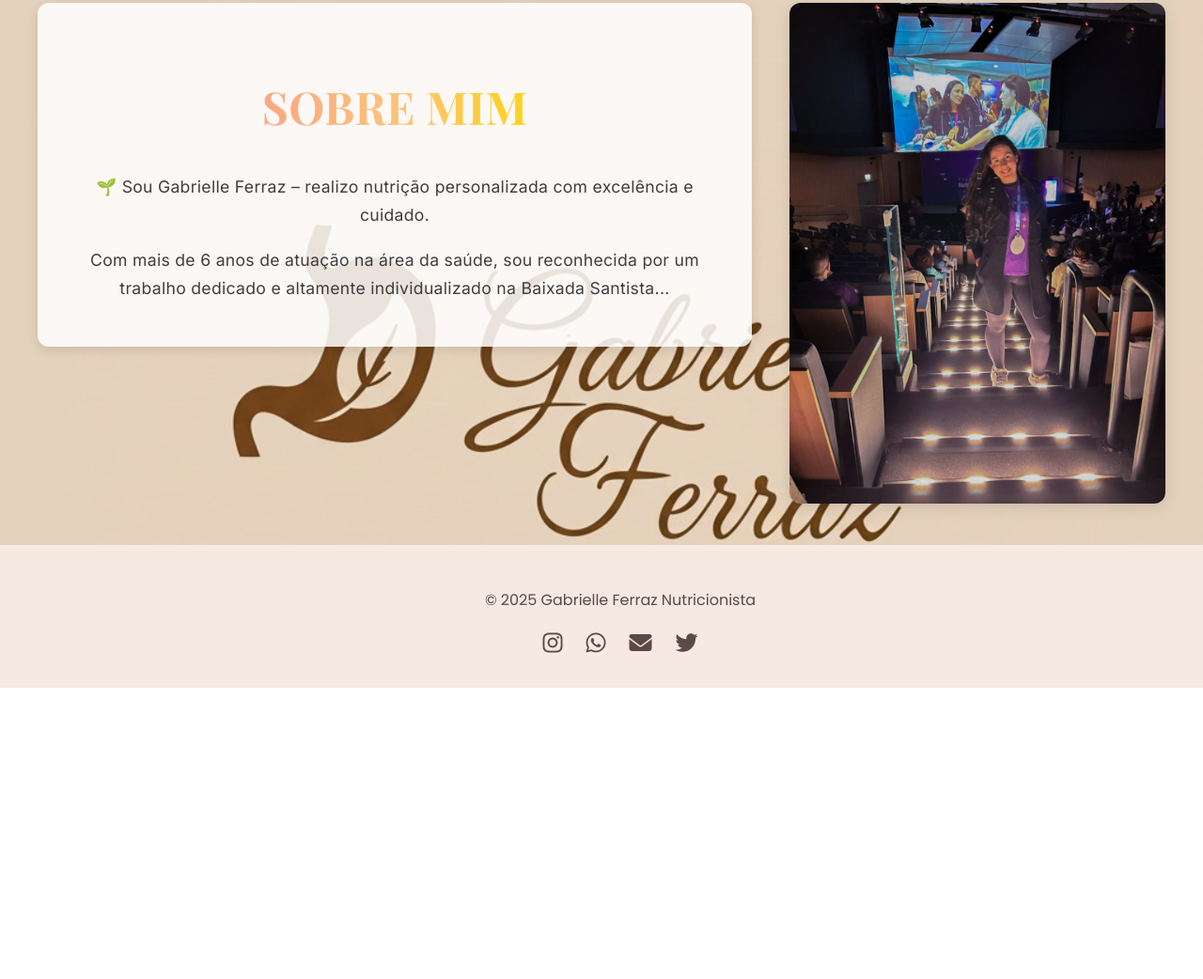
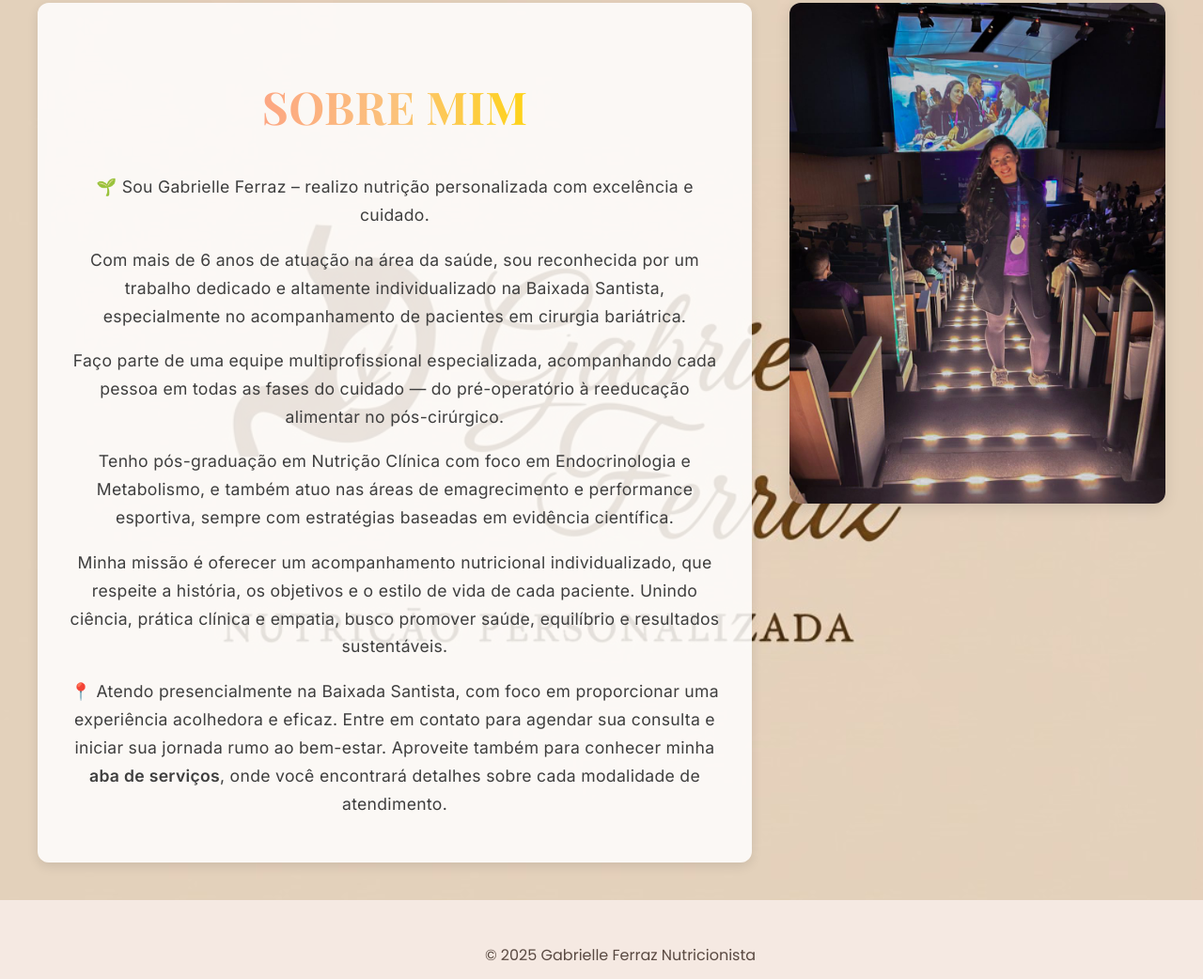
Before and after one commit to MatheusFerraz320/Site-Nutricionista, a plain HTML site: page index.html in a window 1280 px wide. Shown: the part 144-1186 px from the top of the page at 94% size. Before the commit the page ends 876 px from the top, so only its background shows below. Drawn offline with nearby package versions, Linux system fonts and the light colour scheme.

Commit message:
Adicionado texto na seção 'sobre'

```diff
--- a/index.html
+++ b/index.html
@@ -66,7 +66,6 @@
         </ul>
       </div>
     </header>
-
     <div class="sobre-container">
       <div class="text-content">
         <h2 class="sobre-titulo">SOBRE MIM</h2>
@@ -76,9 +75,32 @@
         </p>
         <p>
           Com mais de 6 anos de atuação na área da saúde, sou reconhecida por um
-          trabalho dedicado e altamente individualizado na Baixada Santista...
+          trabalho dedicado e altamente individualizado na Baixada Santista,
+          especialmente no acompanhamento de pacientes em cirurgia bariátrica.
         </p>
-        <!-- restante do texto -->
+        <p>
+          Faço parte de uma equipe multiprofissional especializada, acompanhando
+          cada pessoa em todas as fases do cuidado — do pré-operatório à
+          reeducação alimentar no pós-cirúrgico.
+        </p>
+        <p>
+          Tenho pós-graduação em Nutrição Clínica com foco em Endocrinologia e
+          Metabolismo, e também atuo nas áreas de emagrecimento e performance
+          esportiva, sempre com estratégias baseadas em evidência científica.
+        </p>
+        <p>
+          Minha missão é oferecer um acompanhamento nutricional individualizado,
+          que respeite a história, os objetivos e o estilo de vida de cada
+          paciente. Unindo ciência, prática clínica e empatia, busco promover
+          saúde, equilíbrio e resultados sustentáveis.
+        </p>
+        <p>
+          📍 Atendo presencialmente na Baixada Santista, com foco em
+          proporcionar uma experiência acolhedora e eficaz. Entre em contato
+          para agendar sua consulta e iniciar sua jornada rumo ao bem-estar.
+          Aproveite também para conhecer minha <strong>aba de serviços</strong>,
+          onde você encontrará detalhes sobre cada modalidade de atendimento.
+        </p>
       </div>
 
       <div class="image-content">
```
Also changed, not shown: contato.html (added, +69 -0 lines).
